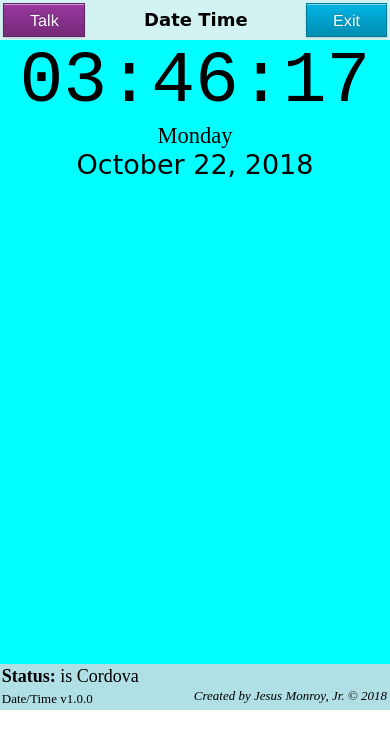
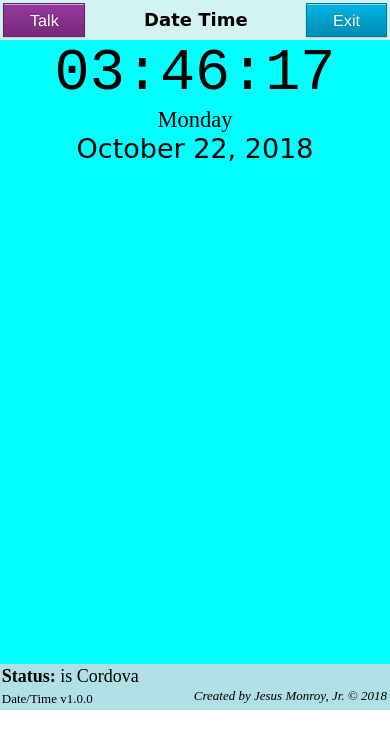
Before and after one commit to jessemonroy650/hack-display-date-time, a plain HTML site: page index.html in a window 390 px wide. Drawn offline with Linux system fonts and the light colour scheme; some packages are replaced by stand-ins of ours.

Commit message:
adjust font-size for clock, reporting, and speech rate

```diff
--- a/app.js
+++ b/app.js
@@ -59,7 +59,7 @@ var app = {
             app.sayDatetime,
             false);
         // tell the plugin to report to the 'status' <span>
-        txt2SpeechPlugin.debug = 'status';
+        //txt2SpeechPlugin.debug = 'status';
     },
     //
     onDOMContentLoaded : function () {
--- a/index.css
+++ b/index.css
@@ -9,6 +9,6 @@ body {margin:0px;font-size:large;}
 #copyright {margin:0.1em;font-style:italic;font-size:small;float:right;}
 
 #epochTime {font-size:small;text-align:center;}
-#theTime {font-size:5em;font-family:monospace;text-align:center;}
+#theTime {font-size:4em;font-family:monospace;text-align:center;}
 #theDate {font-size:1.5em;font-family:cursive;text-align:center;}
 #theDOW {font-size:1.25em;text-align:center;}
--- a/txt2Speech.js
+++ b/txt2Speech.js
@@ -27,7 +27,7 @@ var txt2SpeechPlugin = {
             TTS.speak({
                 text: theText,
                 locale: 'en-US',
-                rate: 0.50
+                rate: 0.65
             }, txt2SpeechPlugin.gotit, txt2SpeechPlugin.err);
         }
     }
```
